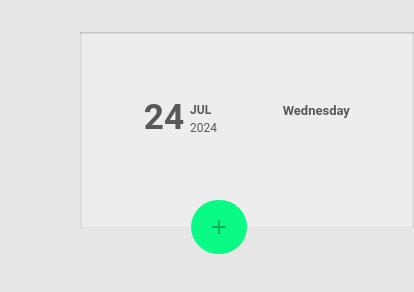
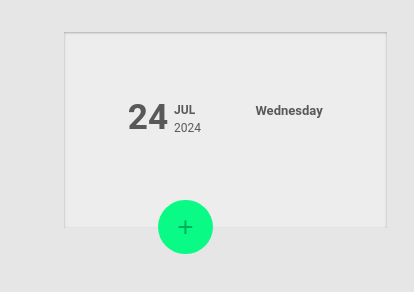
Before and after one commit to Modrakas/TO-DO-LIST, a plain HTML site: page index.html in a window 390 px wide. Shown: the whole page, 414 px wide, since content can reach past the window. Drawn offline with nearby package versions, Linux system fonts and the light colour scheme.

Commit message:
changed margin again

```diff
--- a/style.css
+++ b/style.css
@@ -60,6 +60,8 @@ body {
   width: 90%;
   background-color: var(--container-color);
   padding: 4em;
+  margin-left: .5em;
+  margin-right: .5em;
   box-shadow:inset 0 0.04em 0.15em var(--text-color-light);
   z-index: var(--z-tooltip);
 }
@@ -114,8 +116,7 @@ body {
   justify-content: center;
   align-items: center;
   width: 100%;
-  margin-left: 1.5em;
-  margin-right: 1.5em;
+  margin-left: 3em;
 }
 
 .add__task-btn {
@@ -205,9 +206,11 @@ input {
 }
 
 /* Responsive Styles */
-@media screen and (max-width: 768px) {
+@media screen and (max-width: 968px) {
   .todo__container {
     width: 50%;
+    margin-left: .5em;
+    margin-right: .5em;
   }
 
   .date__container,
@@ -224,8 +227,7 @@ input {
     justify-content: center;
     align-items: center;
     width: 100%;
-    margin-left: 1.5em;
-    margin-right: 1.5em;
+    margin-left: -.6em;
   }
 
   input {
@@ -248,7 +250,8 @@ input {
 @media screen and (max-width: 480px) {
   .todo__container {
     width: 70%;
-    margin-left: 2em;
+    margin-left: .5em;
+    margin-right: .5em;
   }
 
   .date__container,
@@ -257,13 +260,11 @@ input {
   }
 
   .add-btn__container {
-    display: flex;
-    justify-content: center;
-    align-items: center;
-    width: 100%;
-    margin-left: 1.5em;
-    margin-right: 1.5em;
-  }
+  display: flex;
+  justify-content: center;
+  align-items: center;
+  width: 100%;
+}
 
   input {
     width: 70vw;
```
